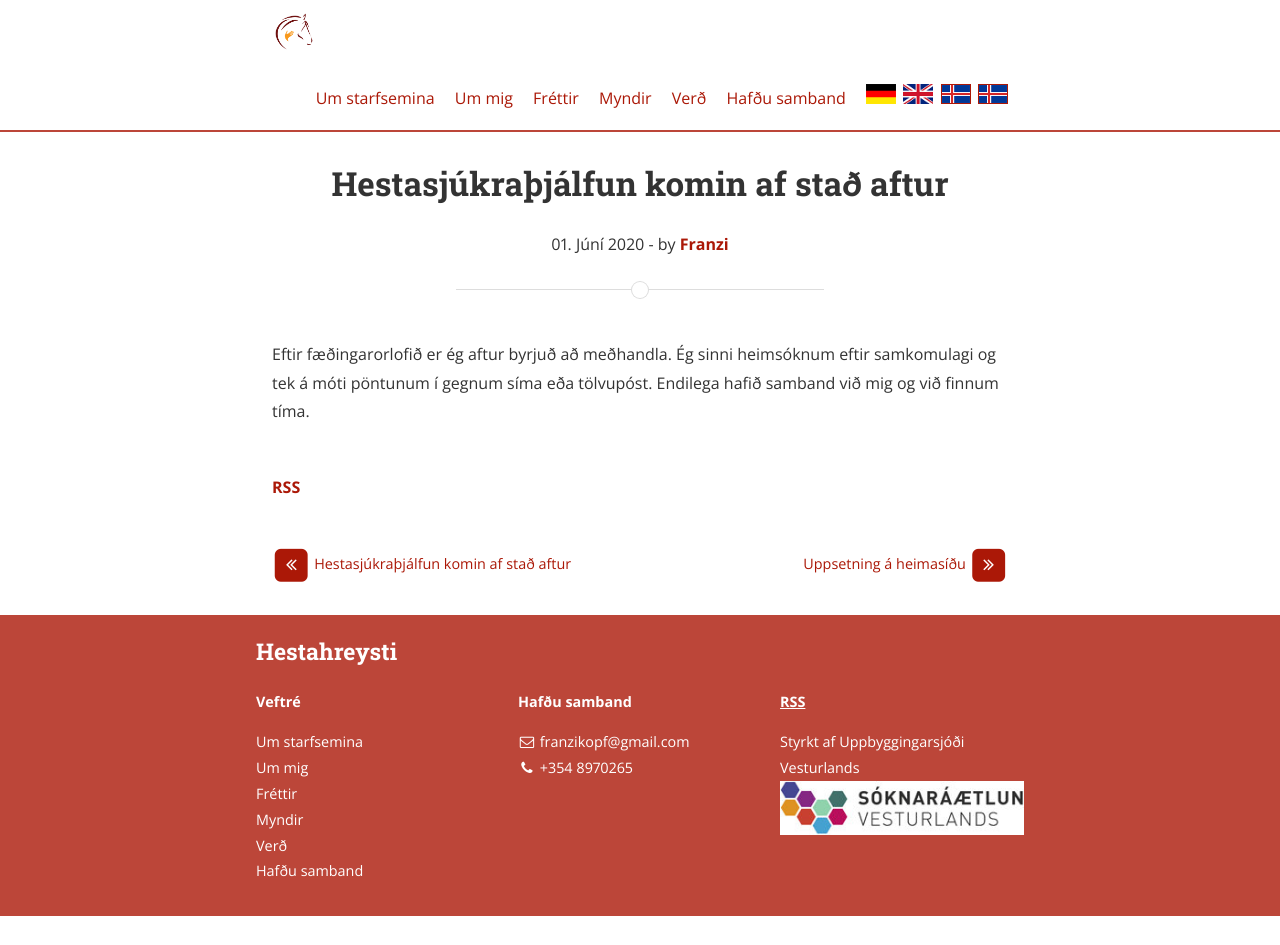
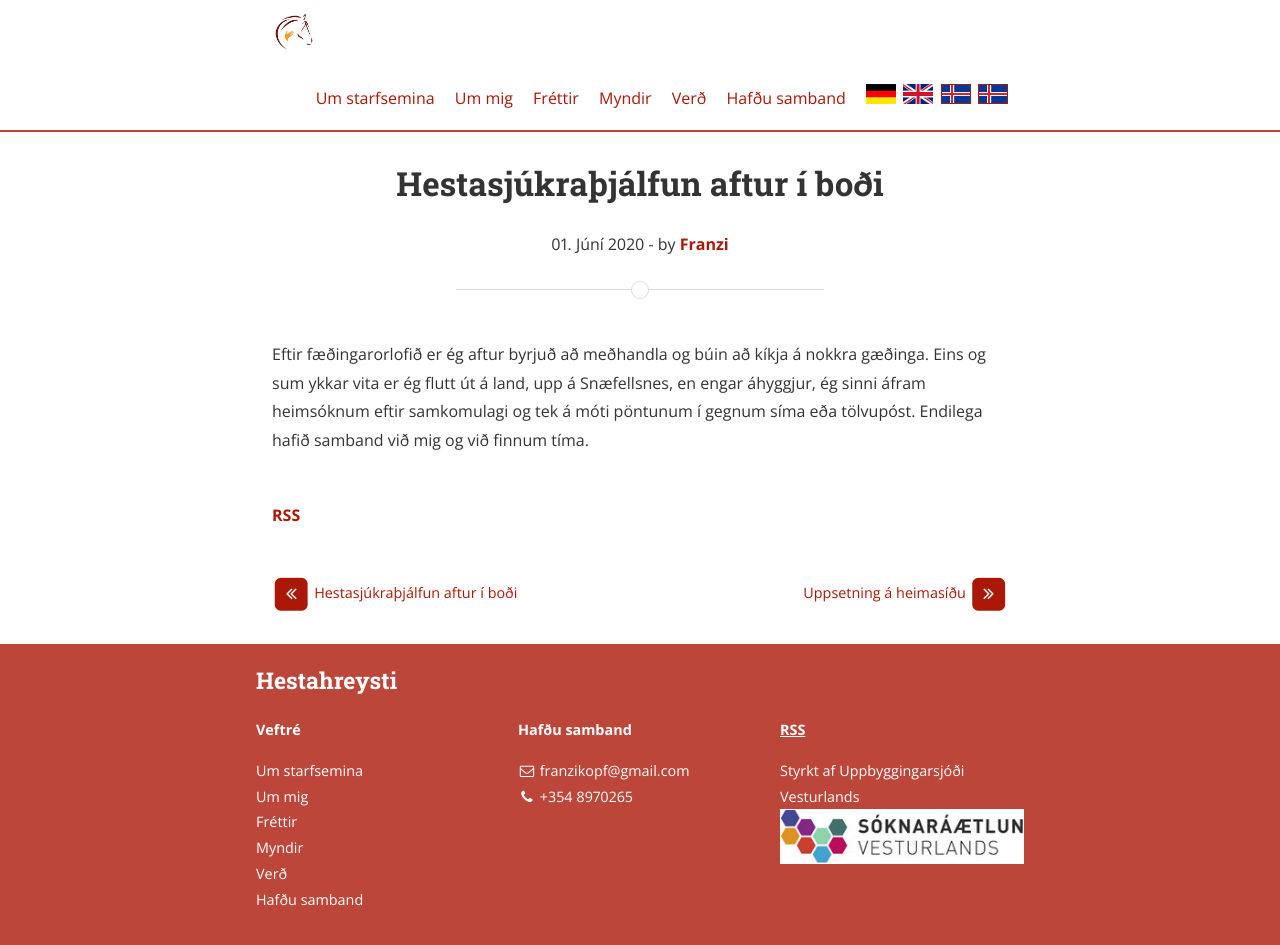
Before and after one commit to FancyFanz/FancyFanz.github.io, a Jekyll site: the page built from news/_posts/2020-06-01-bookings-is.md, in a window 1280 px wide. Built offline with Jekyll 4.4.1, drawn with Linux system fonts in a browser that asks for light colours; nearby versions of some CDN libraries; library files that are not in the unit come from our copies; before the commit the page ends 916 px from its top, so only the background shows below that.

Commit message:
Update 2020-06-01-bookings-is.md

```diff
--- a/news/_posts/2020-06-01-bookings-is.md
+++ b/news/_posts/2020-06-01-bookings-is.md
@@ -2,7 +2,7 @@
 layout: post
 ref: bookings
 lang: is
-title:  "Hestasjúkraþjálfun komin af stað aftur"
+title:  "Hestasjúkraþjálfun aftur í boði"
 author: franzi
 ---
-Eftir fæðingarorlofið er ég aftur byrjuð að meðhandla. Ég sinni heimsóknum eftir samkomulagi og tek á móti pöntunum í gegnum síma eða tölvupóst. Endilega hafið samband við mig og við finnum tíma.
+Eftir fæðingarorlofið er ég aftur byrjuð að meðhandla og búin að kíkja á nokkra gæðinga. Eins og sum ykkar vita er ég flutt út á land, upp á Snæfellsnes, en engar áhyggjur, ég sinni áfram heimsóknum eftir samkomulagi og tek á móti pöntunum í gegnum síma eða tölvupóst. Endilega hafið samband við mig og við finnum tíma.
```
